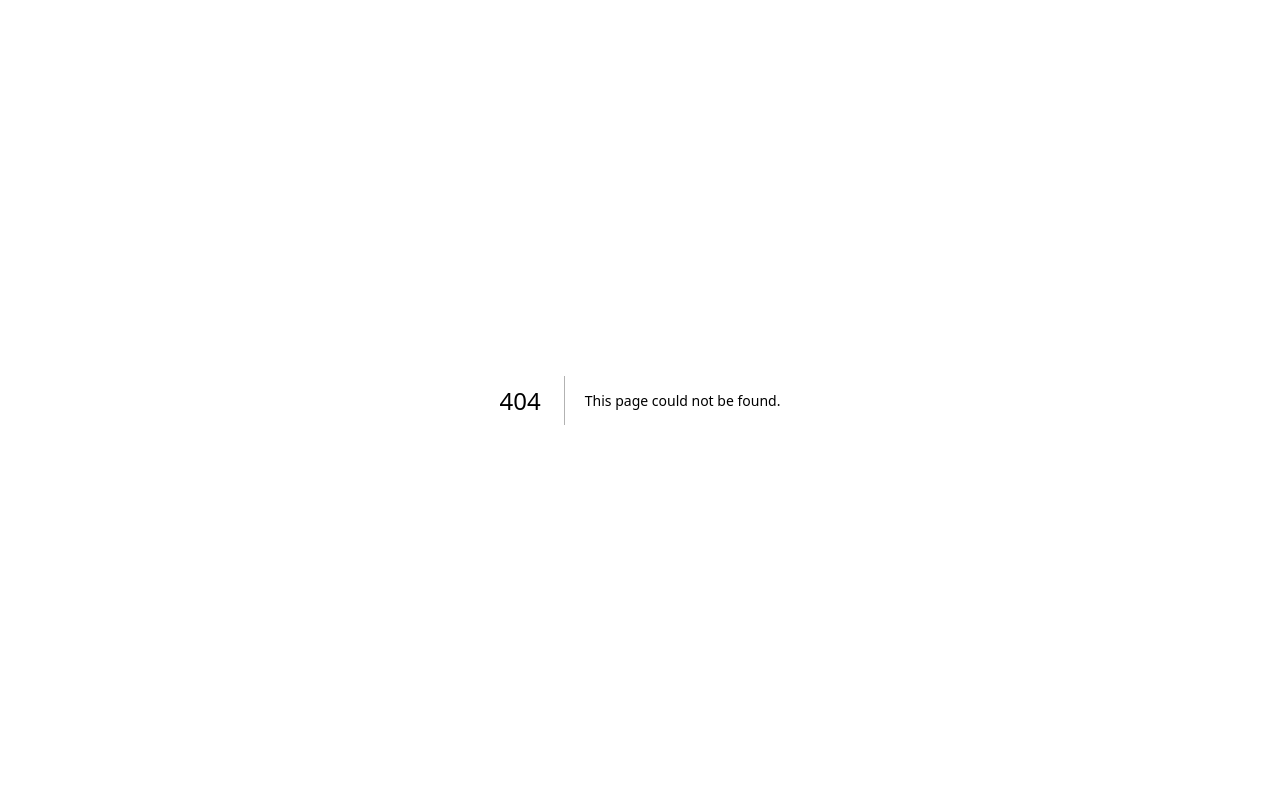
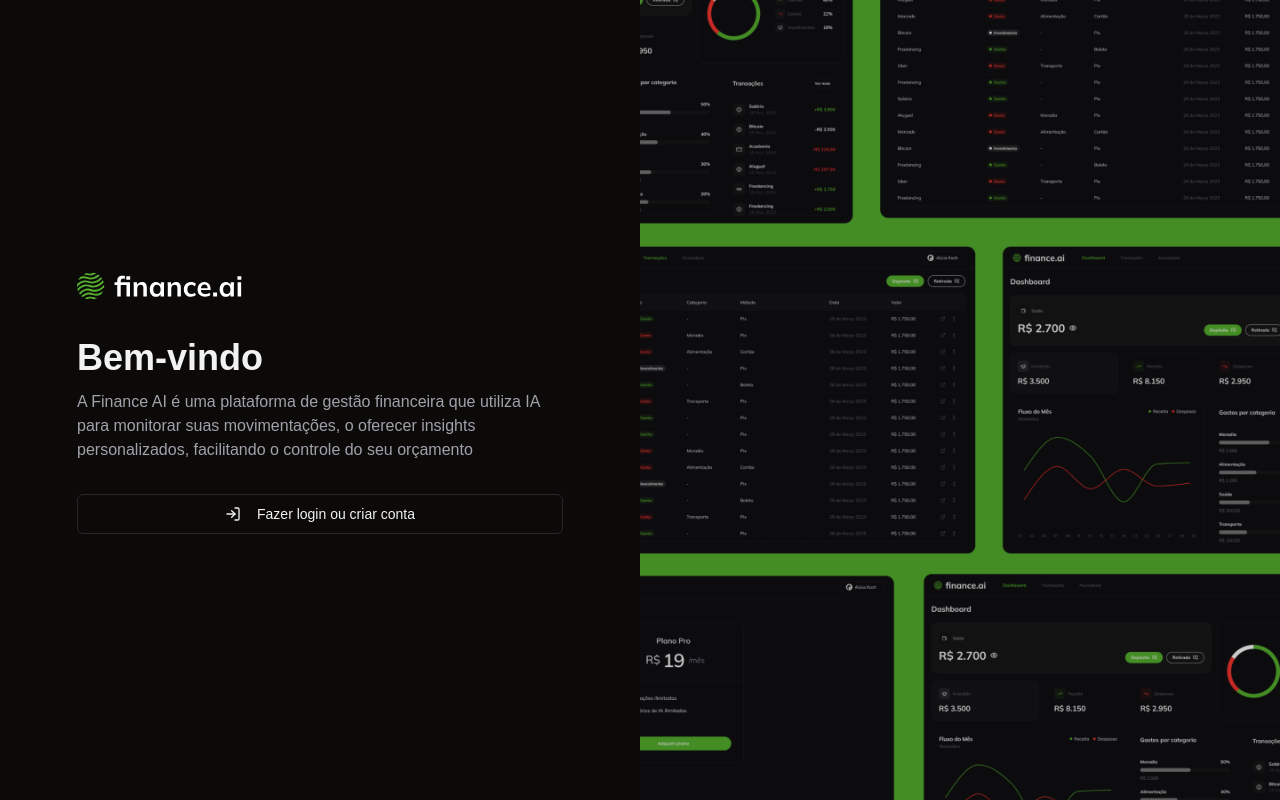
Before and after one commit to deibsoncogo/full-stack-week-6-finance-fsc, a Next.js app: page /login in a window 1280 px wide. Before the commit this address had no page. Built offline with nearby package versions, Linux system fonts and the light colour scheme.

Commit message:
feat: criação visual da página login

```diff
--- /dev/null
+++ b/app/_components/ui/button.tsx
@@ -0,0 +1,56 @@
+import * as React from "react"
+import { Slot } from "@radix-ui/react-slot"
+import { cva, type VariantProps } from "class-variance-authority"
+
+import { cn } from "@/app/_lib/utils"
+
+const buttonVariants = cva(
+  "inline-flex items-center justify-center gap-2 whitespace-nowrap rounded-md text-sm font-medium ring-offset-background transition-colors focus-visible:outline-none focus-visible:ring-2 focus-visible:ring-ring focus-visible:ring-offset-2 disabled:pointer-events-none disabled:opacity-50 [&_svg]:pointer-events-none [&_svg]:size-4 [&_svg]:shrink-0",
+  {
+    variants: {
+      variant: {
+        default: "bg-primary text-primary-foreground hover:bg-primary/90",
+        destructive:
+          "bg-destructive text-destructive-foreground hover:bg-destructive/90",
+        outline:
+          "border border-input bg-background hover:bg-accent hover:text-accent-foreground",
+        secondary:
+          "bg-secondary text-secondary-foreground hover:bg-secondary/80",
+        ghost: "hover:bg-accent hover:text-accent-foreground",
+        link: "text-primary underline-offset-4 hover:underline",
+      },
+      size: {
+        default: "h-10 px-4 py-2",
+        sm: "h-9 rounded-md px-3",
+        lg: "h-11 rounded-md px-8",
+        icon: "h-10 w-10",
+      },
+    },
+    defaultVariants: {
+      variant: "default",
+      size: "default",
+    },
+  }
+)
+
+export interface ButtonProps
+  extends React.ButtonHTMLAttributes<HTMLButtonElement>,
+    VariantProps<typeof buttonVariants> {
+  asChild?: boolean
+}
+
+const Button = React.forwardRef<HTMLButtonElement, ButtonProps>(
+  ({ className, variant, size, asChild = false, ...props }, ref) => {
+    const Comp = asChild ? Slot : "button"
+    return (
+      <Comp
+        className={cn(buttonVariants({ variant, size, className }))}
+        ref={ref}
+        {...props}
+      />
+    )
+  }
+)
+Button.displayName = "Button"
+
+export { Button, buttonVariants }
--- a/app/globals.css
+++ b/app/globals.css
@@ -73,7 +73,11 @@
     @apply border-border;
   }
 
+  html {
+    @apply h-full;
+  }
+
   body {
-    @apply bg-background text-foreground;
+    @apply h-full bg-background text-foreground;
   }
 }
--- /dev/null
+++ b/app/login/page.tsx
@@ -0,0 +1,41 @@
+import Image from "next/image";
+import { Button } from "../_components/ui/button";
+import { LogInIcon } from "lucide-react";
+
+export default function LoginPage() {
+  return (
+    <div className="grid h-full grid-cols-2">
+      <div className="mx-auto flex h-full max-w-[550px] flex-col justify-center p-8">
+        <Image
+          src="/logo.svg"
+          width={173}
+          height={39}
+          alt="Finance AI"
+          className="mb-8"
+        />
+
+        <h1 className="mb-3 text-4xl font-bold">Bem-vindo</h1>
+
+        <p className="mb-8 text-muted-foreground">
+          A Finance AI é uma plataforma de gestão financeira que utiliza IA para
+          monitorar suas movimentações, o oferecer insights personalizados,
+          facilitando o controle do seu orçamento
+        </p>
+
+        <Button variant="outline">
+          <LogInIcon className="mr-2" />
+          Fazer login ou criar conta
+        </Button>
+      </div>
+
+      <div className="relative h-full w-full">
+        <Image
+          src="/login.png"
+          alt="Faça o login"
+          fill
+          className="object-cover"
+        />
+      </div>
+    </div>
+  );
+}
--- a/app/page.tsx
+++ b/app/page.tsx
@@ -1,3 +1,7 @@
-export default function Home() {
-  return <h1>Home</h1>
+export default function HomePage() {
+  return (
+    <div className="flex w-screen items-center justify-center">
+      <h1 className="p-5 text-red-500">Hello World</h1>
+    </div>
+  );
 }
--- a/app/subscription/page.tsx
+++ b/app/subscription/page.tsx
@@ -1,3 +1,3 @@
-export default function Subscription() {
-  return <h1>subscription page</h1>
+export default function SubscriptionPage() {
+  return <h1>subscription page</h1>;
 }
--- a/app/transactions/page.tsx
+++ b/app/transactions/page.tsx
@@ -1,3 +1,3 @@
-export default function Transactions() {
+export default function TransactionsPage() {
   return <h1>transactions page</h1>
 }
--- a/package.json
+++ b/package.json
@@ -10,6 +10,7 @@
   },
   "dependencies": {
     "@prisma/client": "^5.21.1",
+    "@radix-ui/react-slot": "^1.1.0",
     "class-variance-authority": "^0.7.0",
     "clsx": "^2.1.1",
     "lucide-react": "^0.454.0",
```
Also changed, not shown: 1 other file (tests, documents, lock files or other folders).
